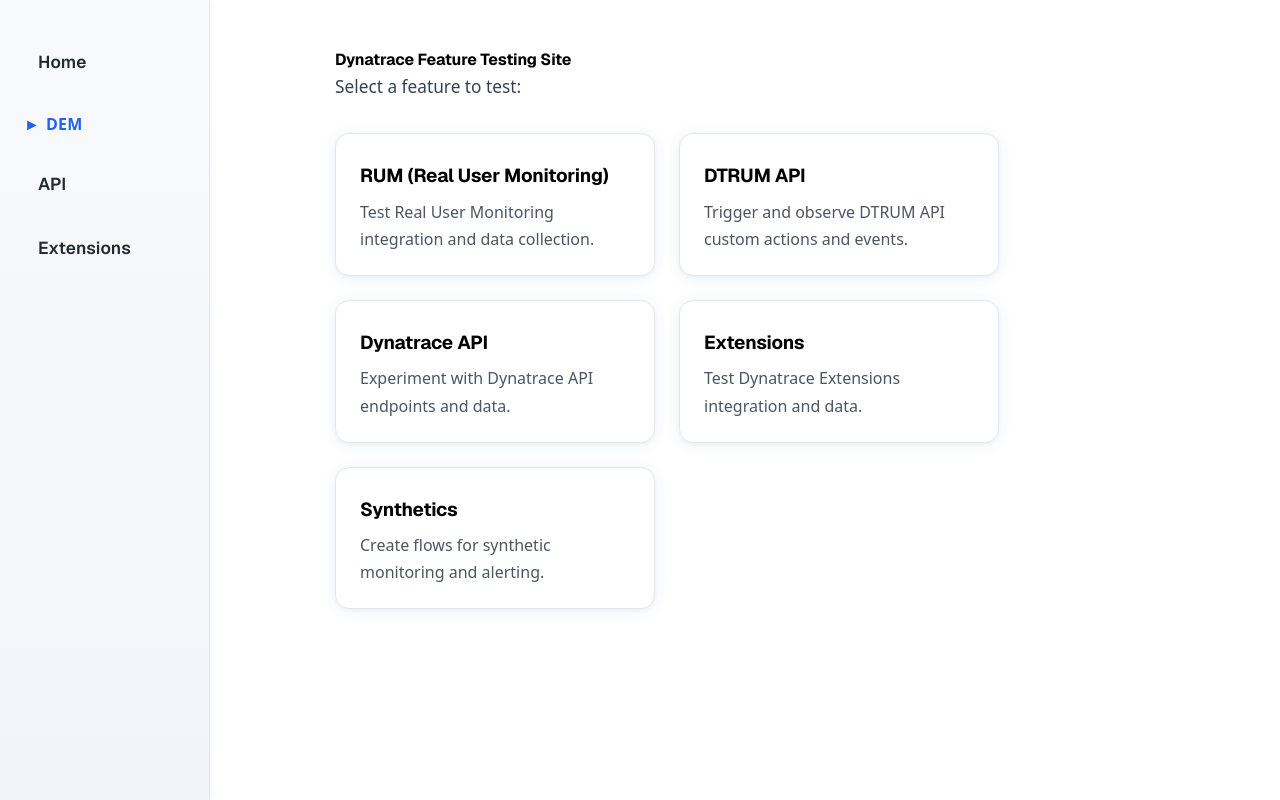
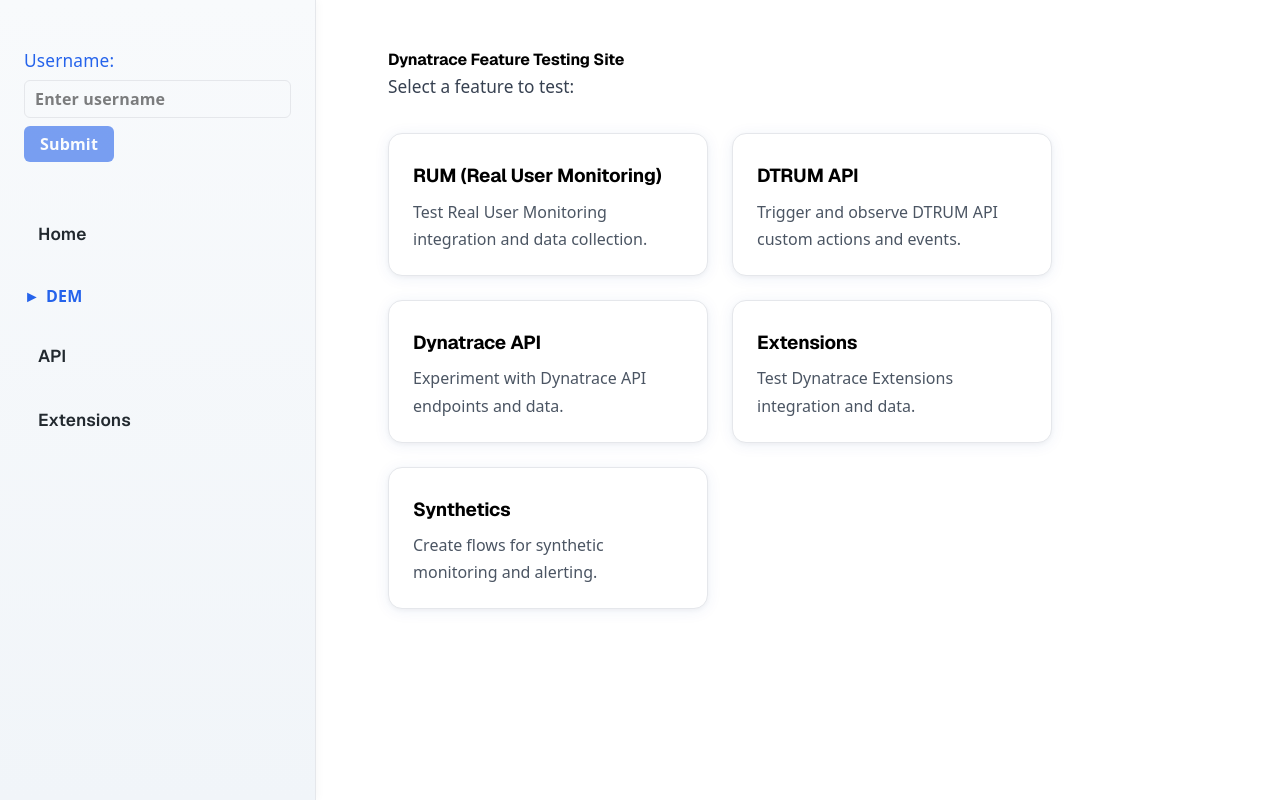
Before and after one commit to HeroEightBit/dynatrace-demo, a Next.js app: page / in a window 1280 px wide. Built offline with nearby package versions, Linux system fonts and the light colour scheme.

Commit message:
feat: Enhance Navbar with username input and DTRUM user tag integration; add username bar styling

```diff
--- a/app/components/navbar.tsx
+++ b/app/components/navbar.tsx
@@ -1,12 +1,83 @@
 "use client";
-import { useState } from "react";
-
+import { useState, useEffect } from "react";
 import Link from "next/link";
+// Extend the Window interface to include dtrum for TypeScript
+declare global {
+  interface Window {
+    dtrum?: {
+      setUserTag?: (key: string, value: string) => void;
+      [key: string]: any;
+    };
+  }
+}
 
 export default function Navbar() {
   const [demOpen, setDemOpen] = useState(false);
+  const [username, setUsername] = useState("");
+  const [submitted, setSubmitted] = useState(false);
+  const [inputValue, setInputValue] = useState("");
+
+  const handleSubmit = (e: React.FormEvent) => {
+    e.preventDefault();
+    setUsername(inputValue);
+    setSubmitted(true);
+    // DTRUM API: set user tag
+    if (typeof window !== 'undefined' && window.dtrum && typeof window.dtrum.setUserTag === 'function') {
+      window.dtrum.setUserTag("username", inputValue);
+    }
+  };
+
+  // Allow editing after submit
+  const handleInputChange = (e: React.ChangeEvent<HTMLInputElement>) => {
+    setInputValue(e.target.value);
+    if (submitted) setSubmitted(false);
+  };
+
+  // Update DTRUM user tag if username changes (after submit)
+  useEffect(() => {
+    if (username && typeof window !== 'undefined' && window.dtrum && typeof window.dtrum.setUserTag === 'function') {
+      window.dtrum.setUserTag("username", username);
+    }
+  }, [username]);
+
   return (
-    <nav className="navbar">
+    <nav className="navbar" style={{ display: 'flex', flexDirection: 'column', height: '100vh', justifyContent: 'flex-start' }}>
+      <form onSubmit={handleSubmit} style={{ marginBottom: 32, display: 'flex', flexDirection: 'column', alignItems: 'flex-start', gap: 6, paddingTop: 8 }}>
+        <label htmlFor="navbar-username" style={{ fontWeight: 500, color: '#2563eb', marginBottom: 0, whiteSpace: 'nowrap' }}>
+          Username:{' '}
+          {username && (
+            <span style={{ fontWeight: 600, color: '#22292f', marginLeft: 4 }}>{username}</span>
+          )}
+        </label>
+        <input
+          id="navbar-username"
+          type="text"
+          value={inputValue}
+          onChange={handleInputChange}
+          placeholder="Enter username"
+          style={{ padding: "6px 10px", borderRadius: 6, border: "1.5px solid #e5e7eb", fontSize: "1rem", minWidth: 120 }}
+          autoComplete="off"
+        />
+        <button
+          type="submit"
+          style={{
+            padding: '6px 16px',
+            borderRadius: 6,
+            border: 'none',
+            background: '#2563eb',
+            color: '#fff',
+            fontWeight: 600,
+            fontSize: '1rem',
+            cursor: !inputValue.trim() ? 'not-allowed' : 'pointer',
+            opacity: !inputValue.trim() ? 0.6 : 1,
+            marginTop: 2
+          }}
+          disabled={!inputValue.trim()}
+        >
+          {username ? 'Update' : 'Submit'}
+        </button>
+      </form>
+      <div style={{ flex: 1, display: 'flex', flexDirection: 'column', gap: 18 }}>
         <Link href="/">Home</Link>
         <div style={{ margin: "8px 0" }}>
           <button
@@ -37,6 +108,7 @@
         </div>
         <Link href="/api-demo">API</Link>
         <Link href="/extensions">Extensions</Link>
+      </div>
     </nav>
   );
 }
--- a/app/globals.css
+++ b/app/globals.css
@@ -1,4 +1,19 @@
 @import "tailwindcss";
+
+
+.username-bar {
+  width: 100vw;
+  background: #f8fafc;
+  padding: 14px 0 12px 0;
+  border-bottom: 1.5px solid #e5e7eb;
+  display: flex;
+  justify-content: center;
+  align-items: center;
+  position: fixed;
+  top: 0;
+  left: 0;
+  z-index: 100;
+}
 
 .navbar {
   display: flex;
--- a/app/layout.tsx
+++ b/app/layout.tsx
@@ -1,8 +1,12 @@
 
+// Use a Client Component for username bar state
+"use client";
 import type { Metadata } from "next";
 import { Geist, Geist_Mono } from "next/font/google";
 import "./globals.css";
+
 import Navbar from "./components/navbar";
+
 
 const geistSans = Geist({
   variable: "--font-geist-sans",
@@ -14,23 +18,19 @@
   subsets: ["latin"],
 });
 
-export const metadata: Metadata = {
-  title: "Create Next App",
-  description: "Generated by create next app",
-};
 
-export default function RootLayout({
-  children,
-}: Readonly<{
-  children: React.ReactNode;
-}>) {
+
+
+
+
+export default function RootLayout({ children }: { children: React.ReactNode }) {
   return (
     <html lang="en">
       <body
         className={`${geistSans.variable} ${geistMono.variable} antialiased`}
         style={{ margin: 0, padding: 0 }}
       >
-        <div style={{ display: 'flex', minHeight: '100vh' }}>
+        <div style={{ display: 'flex', flexDirection: 'row', minHeight: '100vh' }}>
           <Navbar />
           <div className="main-content">{children}</div>
         </div>
```
Lines whose indentation alone changed are shown as unchanged.
